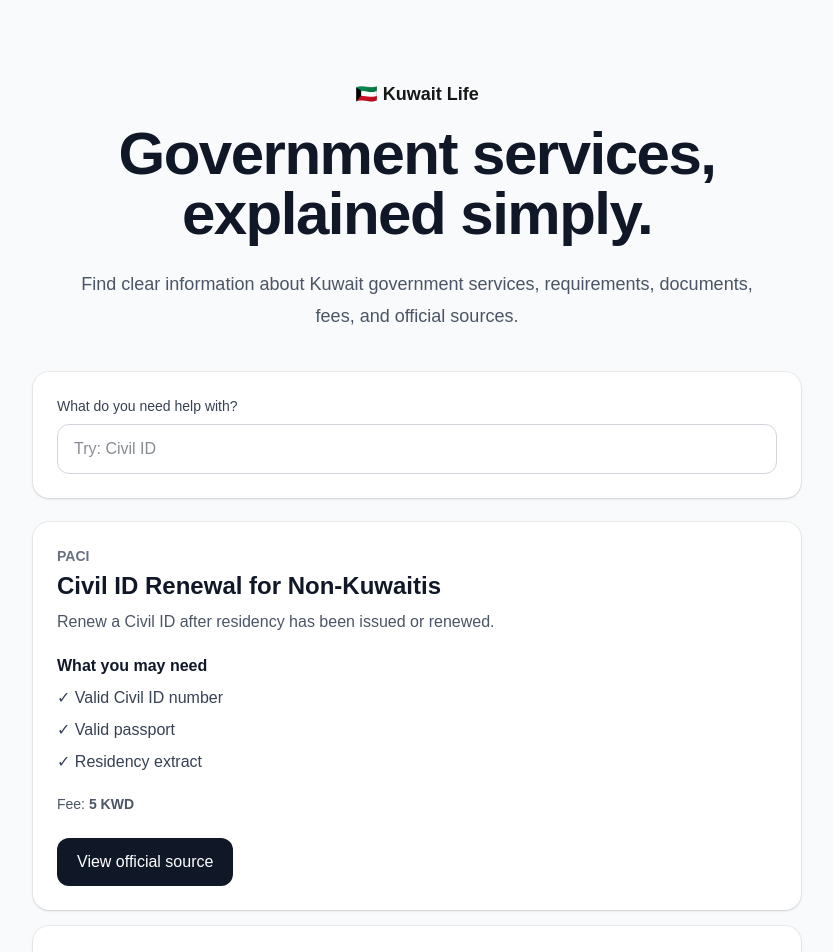
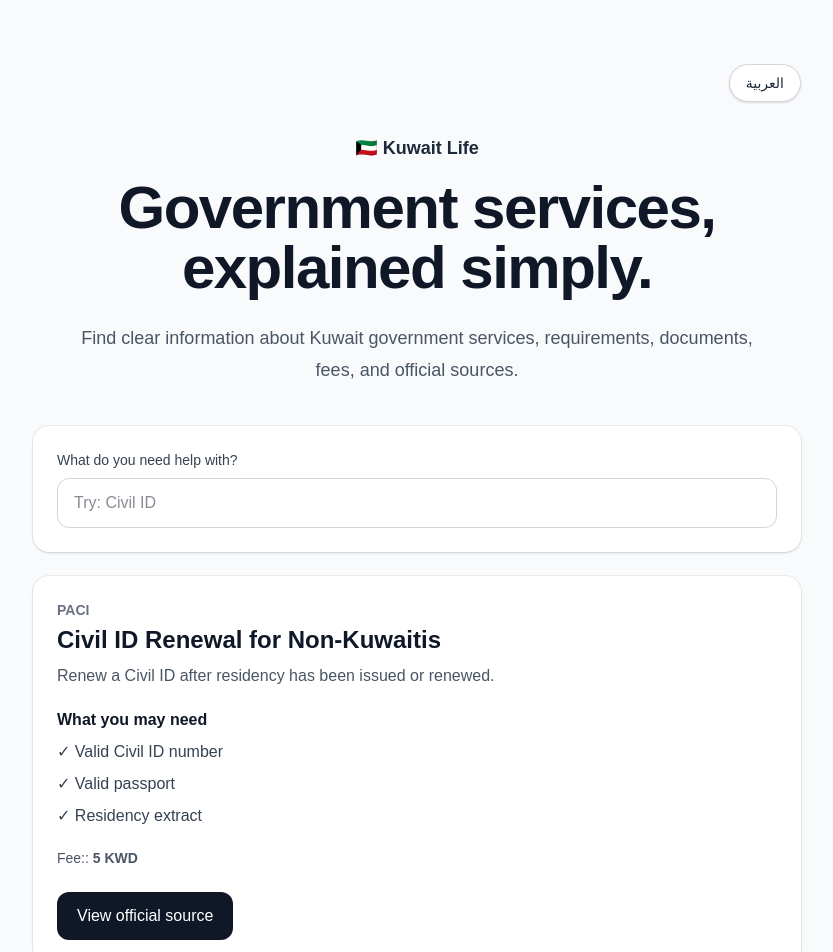
Before and after one commit to 2div/kuwait-life-webmcp, a Next.js app: page / in a window 1280 px wide. Shown: the top 952 px of the page, without its empty margins (223-1056 px from the left). Built offline with nearby package versions, Linux system fonts and the light colour scheme.

Commit message:
Add Arabic and RTL interface

```diff
--- a/src/app/page.tsx
+++ b/src/app/page.tsx
@@ -1,32 +1,67 @@
+"use client";
+
+import { useState } from "react";
 import ServiceSearch from "@/components/ServiceSearch";
 
 export default function Home() {
+  const [language, setLanguage] = useState<"en" | "ar">("en");
+
+  const isArabic = language === "ar";
+
   return (
-    <main className="min-h-screen bg-gray-50">
-      <section className="mx-auto flex max-w-5xl flex-col items-center px-6 py-20">
+    <main
+      dir={isArabic ? "rtl" : "ltr"}
+      className="min-h-screen bg-gray-50"
+    >
+      <section className="mx-auto flex max-w-5xl flex-col items-center px-6 py-16">
+        <div className="mb-8 flex w-full max-w-3xl justify-end">
+          <button
+            type="button"
+            onClick={() =>
+              setLanguage((current) =>
+                current === "en" ? "ar" : "en",
+              )
+            }
+            className="rounded-full border border-gray-300 bg-white px-4 py-2 text-sm font-medium text-gray-800 shadow-sm transition hover:bg-gray-100"
+          >
+            {isArabic ? "English" : "العربية"}
+          </button>
+        </div>
+
         <div className="mb-10 max-w-3xl text-center">
-          <p className="mb-4 text-lg font-semibold">
+          <p className="mb-4 text-lg font-semibold text-gray-800">
             🇰🇼 Kuwait Life
           </p>
 
           <h1 className="text-4xl font-bold tracking-tight text-gray-900 sm:text-6xl">
-            Government services,
-            <br />
-            explained simply.
+            {isArabic ? (
+              <>
+                الخدمات الحكومية
+                <br />
+                بطريقة أبسط.
+              </>
+            ) : (
+              <>
+                Government services,
+                <br />
+                explained simply.
+              </>
+            )}
           </h1>
 
           <p className="mx-auto mt-6 max-w-2xl text-lg leading-8 text-gray-600">
-            Find clear information about Kuwait government services,
-            requirements, documents, fees, and official sources.
+            {isArabic
+              ? "اعثر على معلومات واضحة حول الخدمات الحكومية في الكويت والمتطلبات والمستندات والرسوم والمصادر الرسمية."
+              : "Find clear information about Kuwait government services, requirements, documents, fees, and official sources."}
           </p>
         </div>
 
-        <ServiceSearch />
+        <ServiceSearch language={language} />
 
         <p className="mt-12 max-w-2xl text-center text-xs leading-5 text-gray-500">
-          Kuwait Life is an independent informational project and is not
-          affiliated with the Government of Kuwait. Always verify information
-          using the linked official government source.
+          {isArabic
+            ? "Kuwait Life مشروع معلوماتي مستقل وغير تابع لحكومة الكويت. تحقق دائماً من المعلومات من خلال المصدر الحكومي الرسمي المرتبط."
+            : "Kuwait Life is an independent informational project and is not affiliated with the Government of Kuwait. Always verify information using the linked official government source."}
         </p>
       </section>
     </main>
--- a/src/components/ServiceSearch.tsx
+++ b/src/components/ServiceSearch.tsx
@@ -3,7 +3,15 @@
 import { useEffect, useState } from "react";
 import { searchServices } from "@/lib/service-search";
 
-export default function ServiceSearch() {
+type ServiceSearchProps = {
+  language: "en" | "ar";
+};
+
+export default function ServiceSearch({
+  language,
+}: ServiceSearchProps) {
+
+  const isArabic = language === "ar";
   const [query, setQuery] = useState("");
   const [selectedServiceId, setSelectedServiceId] =
   useState<string | null>(null);
@@ -82,7 +90,9 @@ useEffect(() => {
           htmlFor="service-search"
           className="mb-2 block text-sm font-medium text-gray-700"
         >
-          What do you need help with?
+          {isArabic
+            ? "ما الخدمة التي تحتاج مساعدة بشأنها؟"
+            : "What do you need help with?"}
         </label>
 
         <input
@@ -93,7 +103,11 @@ useEffect(() => {
             setQuery(event.target.value);
             setSelectedServiceId(null);
           }}
-          placeholder="Try: Civil ID"
+          placeholder={
+            isArabic
+              ? "مثال: البطاقة المدنية"
+              : "Try: Civil ID"
+          }
           className="w-full rounded-xl border border-gray-300 px-4 py-3 text-gray-900 outline-none transition focus:border-gray-500"
         />
       </div>
@@ -120,17 +134,17 @@ useEffect(() => {
               </p>
 
               <h2 className="mt-1 text-2xl font-bold text-gray-900">
-                {service.title.en}
+                {service.title[language]}
               </h2>
 
               <p className="mt-2 text-gray-600">
-                {service.description.en}
+                {service.description[language]}
               </p>
             </div>
 
             <div className="mt-5">
               <h3 className="font-semibold text-gray-900">
-                What you may need
+                {isArabic ? "ما قد تحتاج إليه" : "What you may need"}
               </h3>
 
               <ul className="mt-2 space-y-2 text-gray-700">
@@ -142,7 +156,7 @@ useEffect(() => {
 
             <div className="mt-5">
               <p className="text-sm text-gray-600">
-                Fee:{" "}
+                {isArabic ? "الرسوم:" : "Fee:"}:{" "}
                 <strong>
                   {service.fee.amount !== null
                     ? `${service.fee.amount} ${service.fee.currency}`
@@ -154,7 +168,7 @@ useEffect(() => {
             {checklistServiceId === service.id && (
           <div className="mt-6 rounded-xl bg-gray-50 p-5">
             <p className="mb-4 text-sm font-semibold text-gray-900">
-              AI created your checklist
+              {isArabic ? "اختيار الذكاء الاصطناعي" : "AI selected"}
             </p>
 
             <div className="space-y-3">
@@ -195,14 +209,16 @@ useEffect(() => {
               rel="noreferrer"
               className="mt-6 inline-block rounded-xl bg-gray-900 px-5 py-3 font-medium text-white transition hover:bg-gray-700"
             >
-              View official source
+              {isArabic ? "عرض المصدر الرسمي" : "View official source"}
             </a>
           </article>
         ))}
 
         {query && results.length === 0 && (
           <div className="rounded-2xl bg-white p-6 text-center text-gray-600 shadow-sm">
-            No matching service found yet.
+            {isArabic
+              ? "لم يتم العثور على خدمة مطابقة."
+              : "No matching service found yet."}
           </div>
         )}
       </div>
```
